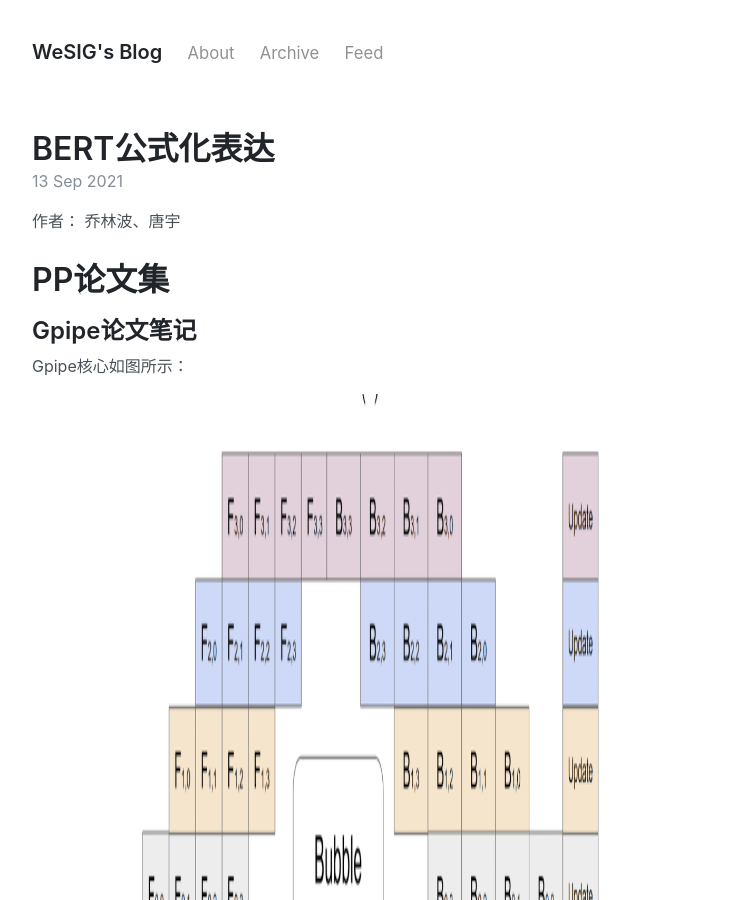
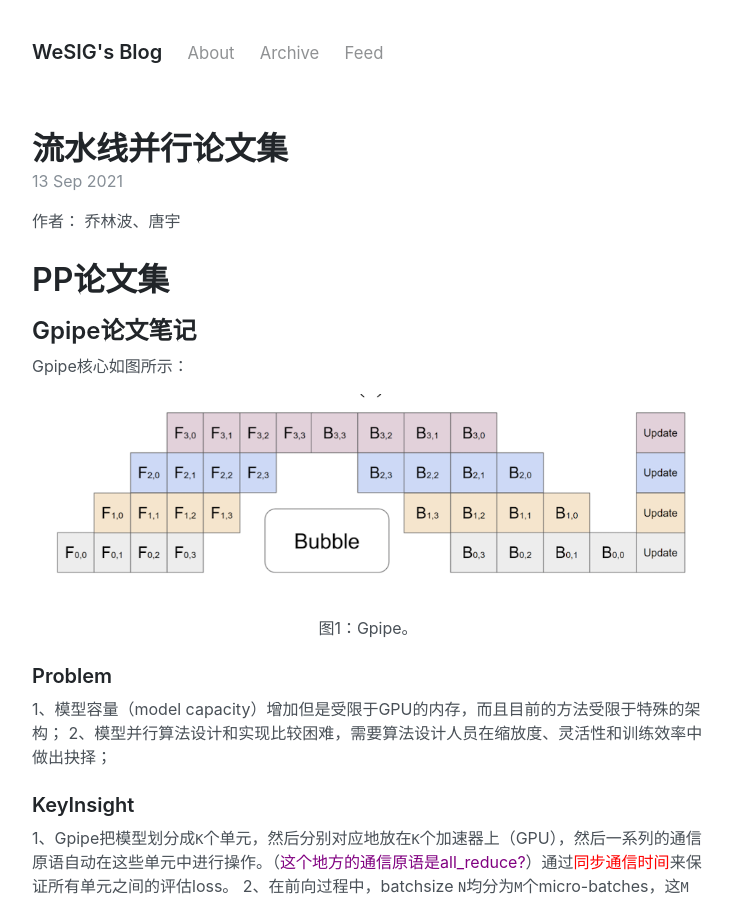
Before and after one commit to WePDLA/WePDLA.github.io, a Jekyll site: the page built from _posts/2021-09-13-PP论文集.md, in a window 1280 px wide and 900 px high. Shown: the whole window, without its empty margins (272-1005 px from the left). Built offline with Jekyll 4.4.1, drawn with Linux system fonts in a browser that asks for light colours; comment, search, counter and statistics services are not loaded.

Commit message:
Update 2021-09-13-PP论文集.md
pp paper update

```diff
--- a/_posts/2021-09-13-PP论文集.md
+++ b/_posts/2021-09-13-PP论文集.md
@@ -1,6 +1,6 @@
 ---
 layout: post
-title: BERT公式化表达
+title: 流水线并行论文集
 comments: True
 author: 乔林波、唐宇
 ---
@@ -15,7 +15,7 @@ author: 乔林波、唐宇
 
 Gpipe核心如图所示：
 
-{% include figure.html  height="652" width="488" src="/figures/PP-papers/gpipe.png" caption="图1：Gpipe。"%}
+{% include figure.html src="/figures/PP-papers/gpipe.png" caption="图1：Gpipe。"%}
 
 ### Problem
 1、模型容量（model capacity）增加但是受限于GPU的内存，而且目前的方法受限于特殊的架构；
```
